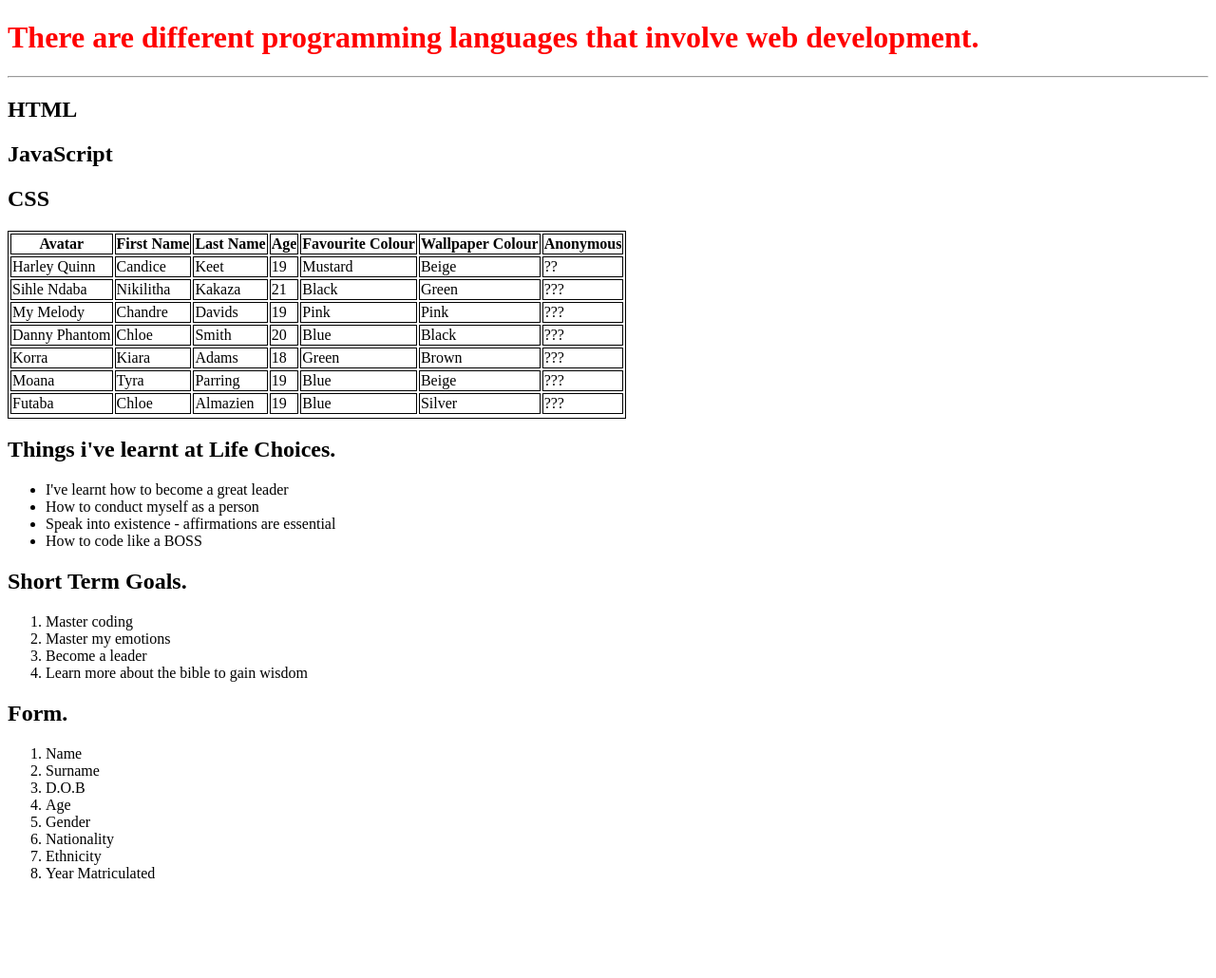
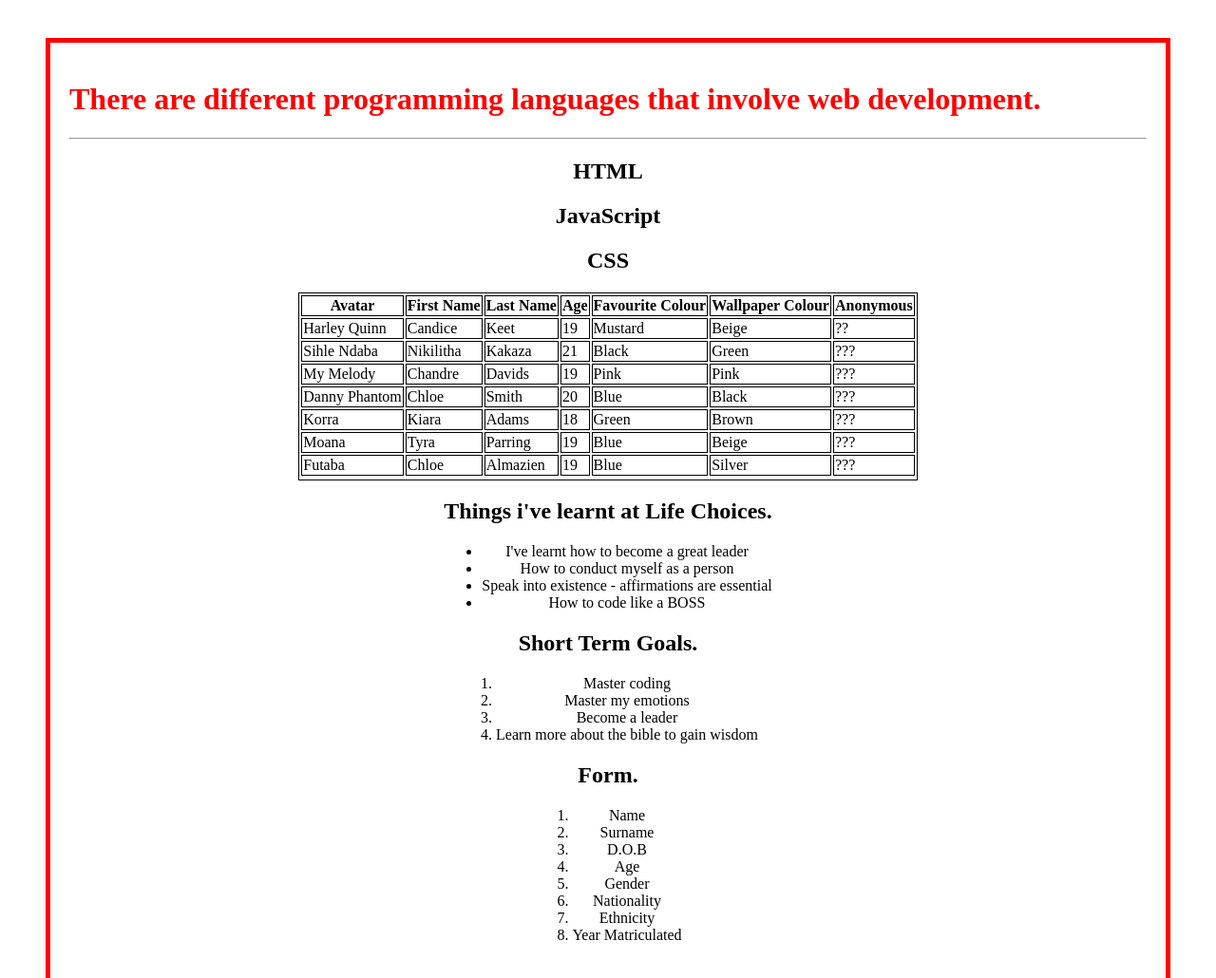
Before and after one commit to kingkrazee/wednesday, a plain HTML site: page index.html in a window 1280 px wide. Shown: the top 1030 px of the page at 95% size. Before the commit the page ends 945 px from the top, so only its background shows below. Drawn offline with Linux system fonts and the light colour scheme.

Commit message:
first commit

```diff
--- a/index.html
+++ b/index.html
@@ -6,8 +6,8 @@
     <title>Wednesday</title>
     <link href="./resources/css/index.css" type="text/css" rel="stylesheet">
 </head>
-<main>
 <body>
+    <main>
     <h1>There are different programming languages that involve web development.</h1>
     <hr>
     <h2>HTML</h2>
@@ -93,20 +93,25 @@
             </tr>
         </table>
         <h2>Things i've learnt at Life Choices.</h2>
+
         <ul>
             <li>I've learnt how to become a great leader</li>
             <li>How to conduct myself as a person</li>
             <li>Speak into existence - affirmations are essential</li>
             <li>How to code like a BOSS</li>
         </ul>
+
         <h2>Short Term Goals.</h2>
+
         <ol>
             <li>Master coding</li>
             <li>Master my emotions</li>
             <li>Become a leader</li>
             <li>Learn more about the bible to gain wisdom</li>
         </ol>
+
         <h2>Form.</h2>
+
         <ol>
             <li>Name</li>
             <li>Surname</li>
@@ -117,6 +122,7 @@
             <li>Ethnicity</li>
             <li>Year Matriculated</li>
         </ol>
+
+    </main>
 </body>
-</main>
 </html>
--- a/resources/css/index.css
+++ b/resources/css/index.css
@@ -1,3 +1,29 @@
 h1{
     color: #ff0000;
 }
+body{
+    font-family: 'Times New Roman', Times, serif;
+}
+main{
+    margin: 40px;
+    padding: 20px;
+    border: 5px solid #ff0000;
+}
+h2{
+    text-align: center;
+}
+ol, ul {
+    width: fit-content;
+    margin-inline: auto;
+}
+ol{
+    text-align: center;
+
+}
+li{
+    text-align: center;
+}
+table{
+    margin-left: auto;
+    margin-right: auto;
+}
```
